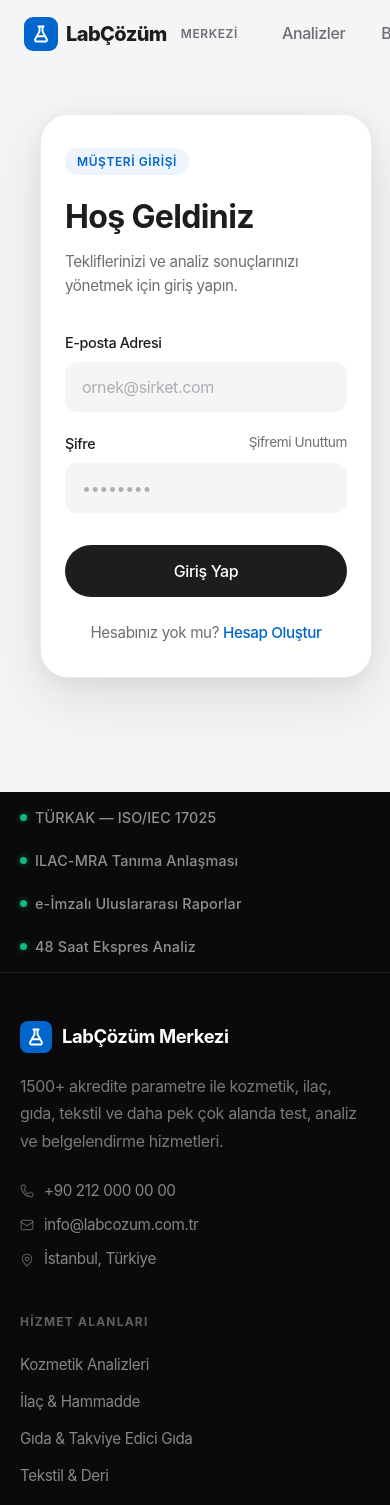
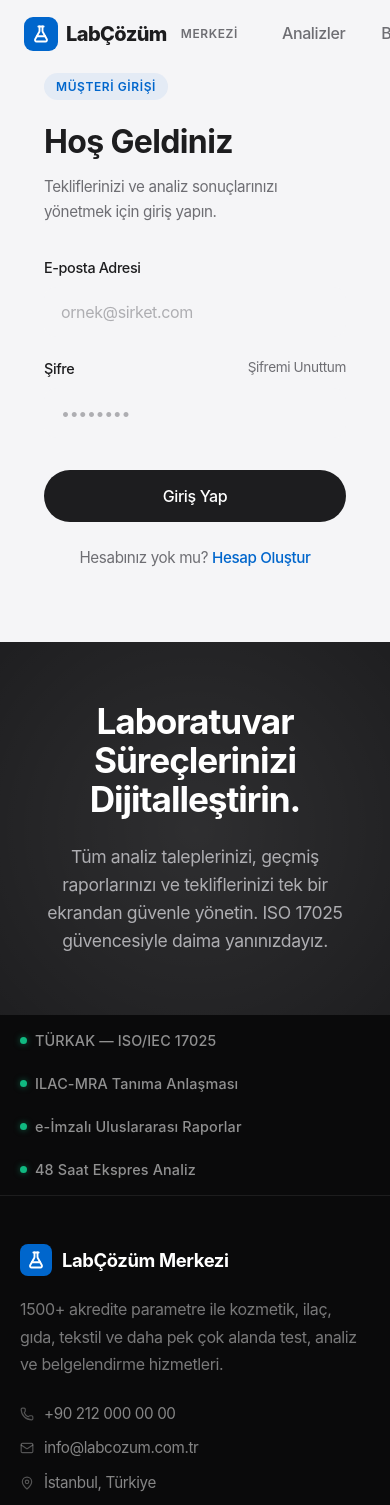
Before and after one commit to ucanmoruk/lablog, a Next.js app: page /auth/login in a window 390 px wide. Shown: the top 1505 px of the page. Built offline with nearby package versions, Linux system fonts and the light colour scheme.

Commit message:
style: improve auth pages responsiveness and vertical balance

```diff
--- a/src/app/(site)/auth/auth.module.css
+++ b/src/app/(site)/auth/auth.module.css
@@ -1,15 +1,15 @@
 .container {
-  min-height: calc(100vh - 52px);
   display: flex;
   background: var(--surface-hover);
+  width: 100%;
 }
 
 .leftCol {
-  flex: 1;
+  flex: 1.2;
   display: flex;
   align-items: center;
   justify-content: center;
-  padding: 40px;
+  padding: 60px 40px;
 }
 
 .rightCol {
@@ -19,7 +19,7 @@
   display: flex;
   flex-direction: column;
   justify-content: center;
-  padding: 80px;
+  padding: 60px 80px;
   position: relative;
   overflow: hidden;
 }
@@ -174,8 +174,16 @@
   text-decoration: underline;
 }
 
+@media (max-width: 1100px) {
+  .rightCol { padding: 40px; }
+  .rightCol h2 { font-size: 2.2rem; }
+}
+
 @media (max-width: 900px) {
-  .rightCol { display: none; }
-  .card { padding: 32px 24px; }
+  .container { flex-direction: column; }
+  .rightCol { order: 2; padding: 60px 40px; text-align: center; }
+  .rightColContent { margin: 0 auto; }
+  .leftCol { order: 1; padding: 40px 20px; }
+  .card { padding: 32px 24px; border: none; box-shadow: none; background: transparent; }
   .formRow { grid-template-columns: 1fr; }
 }
```
